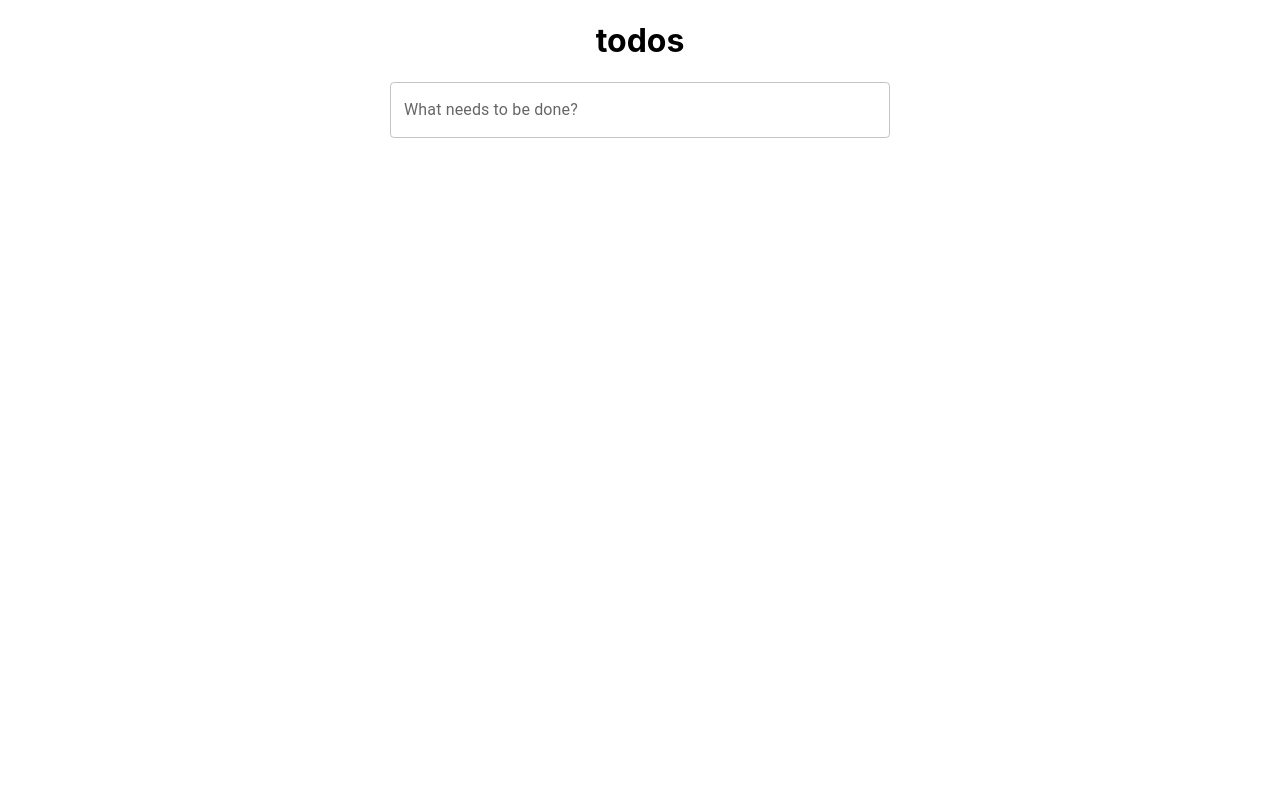
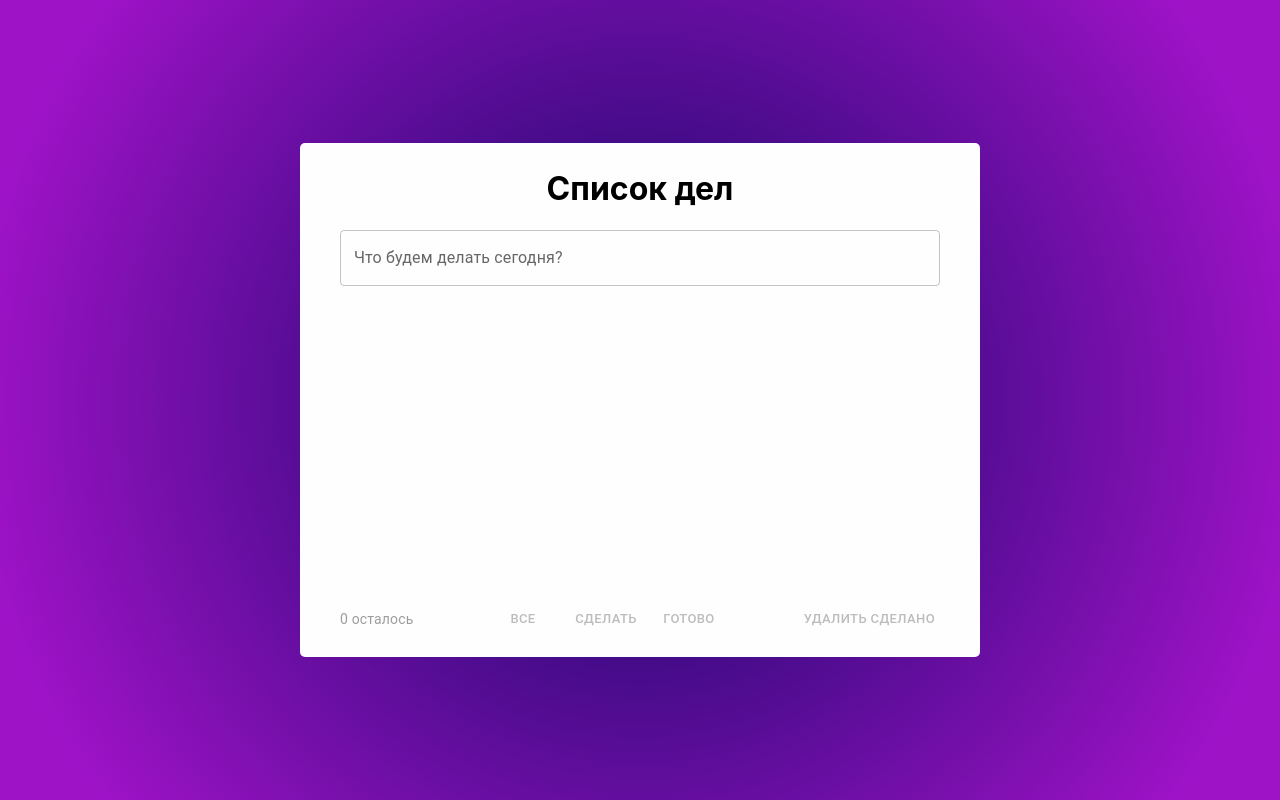
Before and after one commit to rynay/mbox, a React (Create React App) app: page / in a window 1280 px wide. Built offline with nearby package versions, Linux system fonts and the light colour scheme; the HTML template or start-up script is replaced by a standard one.

Commit message:
total functionallity

```diff
--- a/package.json
+++ b/package.json
@@ -40,5 +40,8 @@
       "last 1 firefox version",
       "last 1 safari version"
     ]
+  },
+  "devDependencies": {
+    "@testing-library/react": "^16.2.0"
   }
 }
--- a/src/App.css
+++ /dev/null
@@ -1,38 +0,0 @@
-.App {
-  text-align: center;
-}
-
-.App-logo {
-  height: 40vmin;
-  pointer-events: none;
-}
-
-@media (prefers-reduced-motion: no-preference) {
-  .App-logo {
-    animation: App-logo-spin infinite 20s linear;
-  }
-}
-
-.App-header {
-  background-color: #282c34;
-  min-height: 100vh;
-  display: flex;
-  flex-direction: column;
-  align-items: center;
-  justify-content: center;
-  font-size: calc(10px + 2vmin);
-  color: white;
-}
-
-.App-link {
-  color: #61dafb;
-}
-
-@keyframes App-logo-spin {
-  from {
-    transform: rotate(0deg);
-  }
-  to {
-    transform: rotate(360deg);
-  }
-}
--- a/src/App.tsx
+++ b/src/App.tsx
@@ -1,13 +1,11 @@
-import React, { FormEvent, useCallback, useState } from 'react';
+import React, { FormEvent, useCallback, useEffect, useMemo, useState } from 'react';
 import { v4 as uuidv4 } from 'uuid';
 import Box from '@mui/material/Box';
 import TextField from '@mui/material/TextField';
-import FormGroup from '@mui/material/FormGroup';
 import FormControlLabel from '@mui/material/FormControlLabel';
 import Checkbox from '@mui/material/Checkbox';
 import Typography from '@mui/material/Typography';
-
-import './App.css';
+import Button from '@mui/material/Button';
 
 interface Todo {
   id: string;
@@ -17,7 +15,25 @@ interface Todo {
 
 function App() {
   const [todos, setTodos] = useState<Todo[]>([]);
+  const [filter, setFilter] = useState<'all' | 'active' | 'completed'>('all');
+  const [displayedTodos, setDisplayedTodos] = useState<Todo[]>(todos);
   const [inputValue, setInputValue] = useState<string>('');
+
+  useEffect(() => {
+    if (filter === 'all') setDisplayedTodos(todos)
+    else if (filter === 'active') setDisplayedTodos(todos.filter(el => !el.done))
+    else if (filter === 'completed') setDisplayedTodos(todos.filter(el => el.done))
+  }, [todos, filter]);
+
+  useEffect(() => {
+    const json = localStorage.getItem('todos');
+    if (json) setTodos(JSON.parse(json));
+  }, [])
+
+  useEffect(() => {
+    localStorage.setItem('todos', JSON.stringify(todos));
+  }, [todos])
+
 
   const addTodo = useCallback((text: string) => {
     setTodos(todos => [{
@@ -37,18 +53,41 @@ function App() {
     setInputValue('');
   }, [inputValue, addTodo]);
 
+  const handleClearCompleted = useCallback(() => {
+    setTodos(todos => todos.filter(todo => !todo.done));
+    if (filter === 'completed') setFilter('all');
+  }, [filter])
+
+  const activeTodosCount = useMemo(() => (
+    todos.reduce(((acc, curr) => (curr.done ? acc : ++acc)), 0)
+  ), [todos]);
+
+  const hasDone = useMemo(() => (
+    todos.some(todo => todo.done)
+  ), [todos]);
+
   return (
+    <Box sx={{
+      minHeight: '100vh',
+      background: 'radial-gradient(circle, rgba(19,7,103,1) 4%, rgba(159,19,199,1) 89%)',
+      display: 'flex',
+      alignItems: 'center',
+      justifyContent: 'center',
+    }}>
       <Box
         component="div"
         sx={{
-        maxWidth: 500,
+          width: 600,
           margin: '0 auto',
           display: 'flex',
           flexDirection: 'column',
           alignItems: 'center',
+          background: '#fefefe',
+          padding: '5px 40px 15px',
+          borderRadius: '5px',
         }}
       >
-      <h1>todos</h1>
+        <h1>Список дел</h1>
         <Box
           component="form"
           sx={{ width: '100%' }}
@@ -59,15 +98,30 @@ function App() {
           <TextField
             sx={{ width: '100%' }}
             id="outlined-basic"
-          label="What needs to be done?"
+            label="Что будем делать сегодня?"
             variant="outlined"
+            color="secondary"
             value={inputValue}
             onChange={(event) => setInputValue(event.target.value)}
           />
         </Box>
 
-      <FormGroup sx={{ width: '100%' }}>
-        {todos.map(({ id, text, done }) => (
+        <Box
+          sx={{
+            width: '100%',
+            height: '300px',
+            display: 'flex',
+            flexDirection: 'column',
+            overflowY: 'scroll',
+            margin: '10px 0 0 -15px',
+            padding: '0 0 0 15px',
+            '& > * + *': {
+              marginTop: '5px',
+            }
+          }}
+        >
+          {displayedTodos.map(({ id, text, done }) => (
+            <Box key={id}>
               <FormControlLabel
                 key={id}
                 label={
@@ -81,13 +135,67 @@ function App() {
                 control={
                   <Checkbox
                     checked={done}
-                color="success"
+                    color="secondary"
                     onChange={event => changeDoneValue(id, event.target.checked)}
                   />
                 }
               />
+            </Box>
           ))}
-      </FormGroup>
+        </Box>
+
+        <Box sx={{
+          width: '100%',
+          display: 'flex',
+          justifyContent: 'space-between',
+          alignItems: 'center',
+          padding: 1,
+        }}>
+
+        <Typography variant='body2' color='textDisabled'>{`${activeTodosCount} осталось`}</Typography>
+
+        <Box sx={{ width: '230px', display: 'flex', justifyContent: 'space-between' }}>
+          <Button
+            size="small"
+            color="secondary"
+            variant={(todos.length && filter === 'all') ? 'outlined' : 'text'}
+            disabled={!todos.length}
+            onClick={() => setFilter('all')}
+          >
+            Все
+          </Button>
+
+          <Button
+            size="small"
+            color="secondary"
+            variant={(todos.length && filter === 'active') ? 'outlined' : 'text'}
+            disabled={!todos.length || todos.every(todo => todo.done)}
+            onClick={() => setFilter('active')}
+          >
+            Сделать
+          </Button>
+          <Button
+            size="small"
+            color="secondary"
+            variant={(todos.length && filter === 'completed') ? 'outlined' : 'text'}
+            disabled={!todos.length || todos.every(todo => !todo.done)}
+            onClick={() => setFilter('completed')}
+          >
+            Готово
+          </Button>
+        </Box>
+
+        <Button
+          size="small"
+          color="secondary"
+          onClick={handleClearCompleted}
+          disabled={!hasDone}
+        >
+          Удалить сделано
+        </Button>
+
+        </Box>
+      </Box>
     </Box>
   );
 }
```
Also changed, not shown: src/test.ts (added), 1 other file (tests, documents, lock files or other folders). Lines whose indentation alone changed are shown as unchanged.
